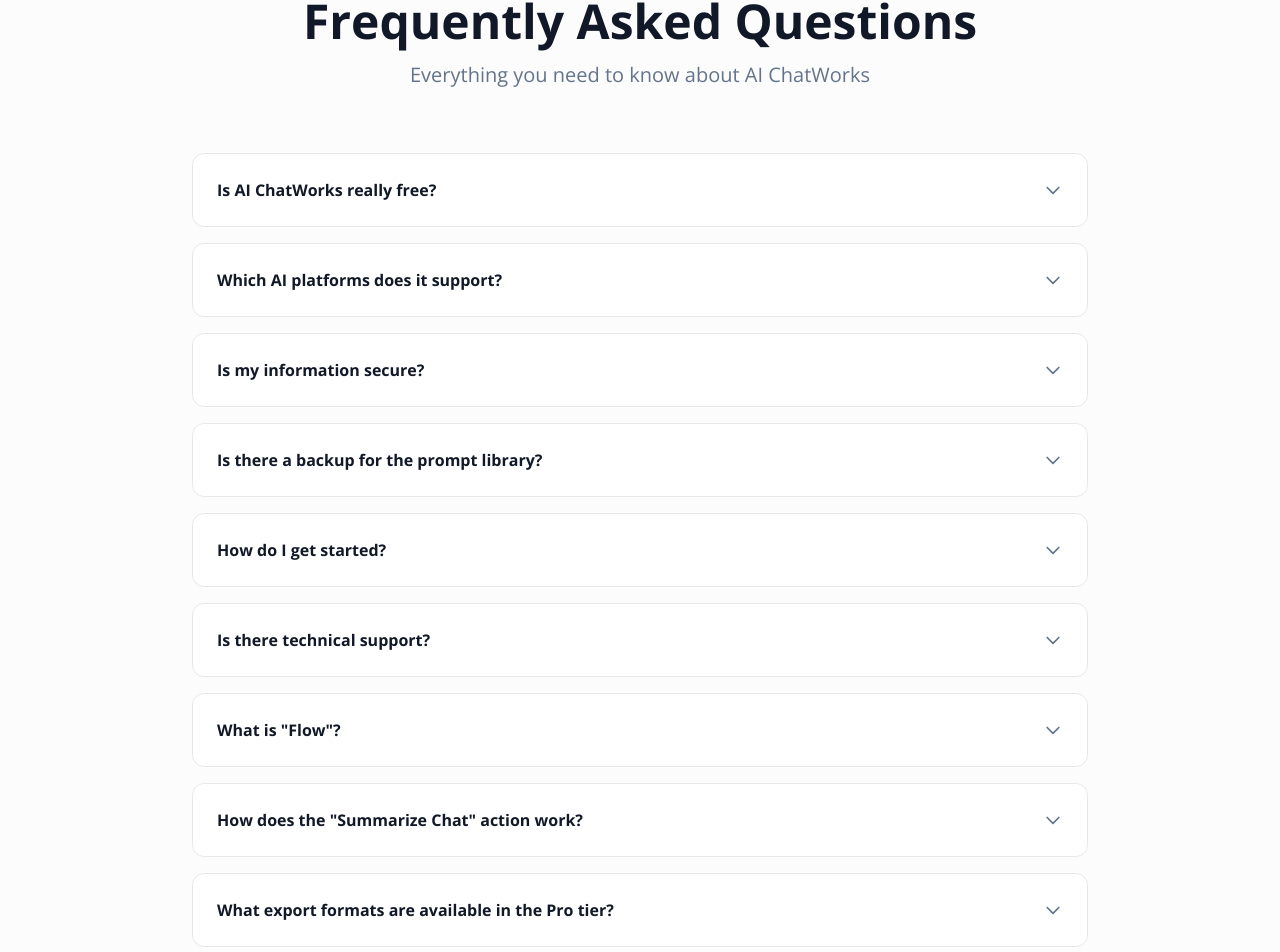
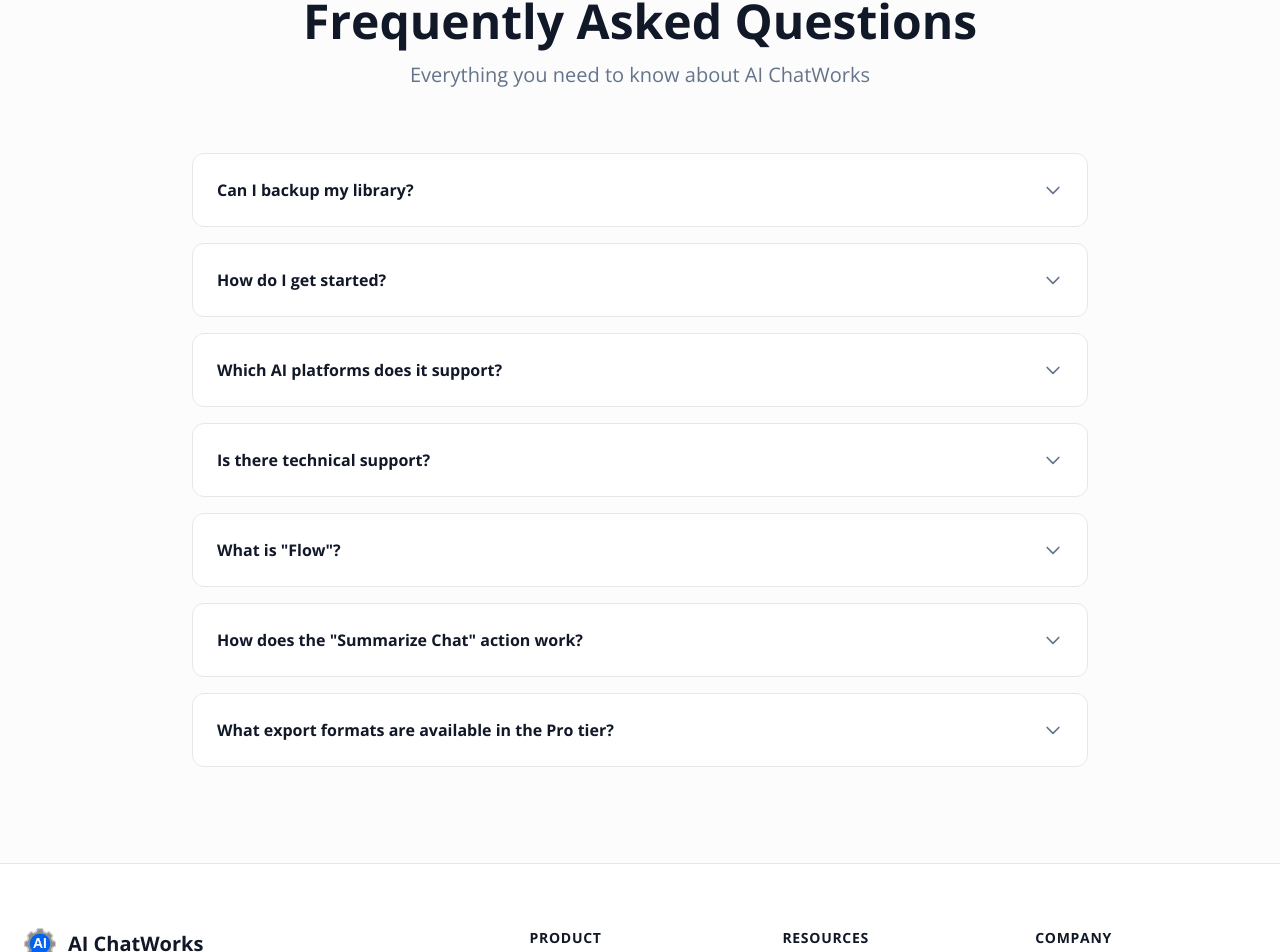
Before and after one commit to roeymit84/ai-chatworks-website, a Next.js app: page / in a window 1280 px wide. Shown: the part 4741-5693 px from the top of the page. Built offline with nearby package versions, Linux system fonts and the light colour scheme.

Commit message:
Add files via upload

```diff
--- a/app/page.jsx
+++ b/app/page.jsx
@@ -461,10 +461,18 @@ export default function Home() {
             <div className="space-y-4">
               <details className="group bg-white rounded-xl border border-brand-border overflow-hidden">
                 <summary className="flex items-center justify-between p-6 font-bold text-brand-dark cursor-pointer hover:bg-brand-surface transition select-none">
-                  Is AI ChatWorks really free?
+                  Can I backup my library?
                   <svg className="w-5 h-5 transition-transform group-open:rotate-180 text-brand-slate" fill="none" stroke="currentColor" viewBox="0 0 24 24"><path strokeLinecap="round" strokeLinejoin="round" strokeWidth="2" d="M19 9l-7 7-7-7" /></svg>
                 </summary>
-                <div className="px-6 pb-6 text-brand-slate leading-relaxed">Yes! AI ChatWorks is completely free to use. All core features — including the prompt library, Flow command palette, and multi-platform support — are available at no cost. We believe in making productivity tools accessible to everyone.</div>
+                <div className="px-6 pb-6 text-brand-slate leading-relaxed">Yes. The "Local Data" tab in Settings features a robust Import/Export tool. You can create a full backup of your prompts, folders, and settings as a single .zip file, allowing you to restore your library or move it to a new computer at any time.</div>
+              </details>
+
+              <details className="group bg-white rounded-xl border border-brand-border overflow-hidden">
+                <summary className="flex items-center justify-between p-6 font-bold text-brand-dark cursor-pointer hover:bg-brand-surface transition select-none">
+                  How do I get started?
+                  <svg className="w-5 h-5 transition-transform group-open:rotate-180 text-brand-slate" fill="none" stroke="currentColor" viewBox="0 0 24 24"><path strokeLinecap="round" strokeLinejoin="round" strokeWidth="2" d="M19 9l-7 7-7-7" /></svg>
+                </summary>
+                <div className="px-6 pb-6 text-brand-slate leading-relaxed">After installing, the extension will automatically activate on supported sites (ChatGPT, Claude, Gemini). You can either follow the quick onboarding tour or start immediately. Open the main window by clicking the floating icon, or press Cmd+Shift+F (Mac) / Ctrl+Shift+F (Windows) to launch the "Flow" command palette.</div>
               </details>
 
               <details className="group bg-white rounded-xl border border-brand-border overflow-hidden">
@@ -477,34 +485,10 @@ export default function Home() {
 
               <details className="group bg-white rounded-xl border border-brand-border overflow-hidden">
                 <summary className="flex items-center justify-between p-6 font-bold text-brand-dark cursor-pointer hover:bg-brand-surface transition select-none">
-                  Is my information secure?
-                  <svg className="w-5 h-5 transition-transform group-open:rotate-180 text-brand-slate" fill="none" stroke="currentColor" viewBox="0 0 24 24"><path strokeLinecap="round" strokeLinejoin="round" strokeWidth="2" d="M19 9l-7 7-7-7" /></svg>
-                </summary>
-                <div className="px-6 pb-6 text-brand-slate leading-relaxed">Absolutely. Security and privacy are core to our design. Your entire prompt library is stored 100% locally on your computer using secure browser storage (chrome.storage.local). Nothing is ever sent to an external server, ensuring your data remains private and secure.</div>
-              </details>
-
-              <details className="group bg-white rounded-xl border border-brand-border overflow-hidden">
-                <summary className="flex items-center justify-between p-6 font-bold text-brand-dark cursor-pointer hover:bg-brand-surface transition select-none">
-                  Is there a backup for the prompt library?
-                  <svg className="w-5 h-5 transition-transform group-open:rotate-180 text-brand-slate" fill="none" stroke="currentColor" viewBox="0 0 24 24"><path strokeLinecap="round" strokeLinejoin="round" strokeWidth="2" d="M19 9l-7 7-7-7" /></svg>
-                </summary>
-                <div className="px-6 pb-6 text-brand-slate leading-relaxed">Yes. The "Data Management" tab in Settings features a robust Import/Export tool. You can create a full backup of your prompts, folders, and settings as a single .zip file, allowing you to restore your library or move it to a new computer at any time.</div>
-              </details>
-
-              <details className="group bg-white rounded-xl border border-brand-border overflow-hidden">
-                <summary className="flex items-center justify-between p-6 font-bold text-brand-dark cursor-pointer hover:bg-brand-surface transition select-none">
-                  How do I get started?
-                  <svg className="w-5 h-5 transition-transform group-open:rotate-180 text-brand-slate" fill="none" stroke="currentColor" viewBox="0 0 24 24"><path strokeLinecap="round" strokeLinejoin="round" strokeWidth="2" d="M19 9l-7 7-7-7" /></svg>
-                </summary>
-                <div className="px-6 pb-6 text-brand-slate leading-relaxed">After installing, the extension will automatically activate on supported sites (ChatGPT, Claude, Gemini). You can either follow the quick onboarding tour or start immediately. Open the main window by clicking the floating icon, or press Cmd+Shift+F (Mac) / Ctrl+Shift+F (Windows) to launch the "Flow" command palette.</div>
-              </details>
-
-              <details className="group bg-white rounded-xl border border-brand-border overflow-hidden">
-                <summary className="flex items-center justify-between p-6 font-bold text-brand-dark cursor-pointer hover:bg-brand-surface transition select-none">
                   Is there technical support?
                   <svg className="w-5 h-5 transition-transform group-open:rotate-180 text-brand-slate" fill="none" stroke="currentColor" viewBox="0 0 24 24"><path strokeLinecap="round" strokeLinejoin="round" strokeWidth="2" d="M19 9l-7 7-7-7" /></svg>
                 </summary>
-                <div className="px-6 pb-6 text-brand-slate leading-relaxed">Yes. We offer community and direct support. You can access support links, join our Facebook group, or find our contact email directly from the "Help & Support" section within the extension's settings panel.</div>
+                <div className="px-6 pb-6 text-brand-slate leading-relaxed">Yes. We offer community and direct support. Contact email directly from the "Help & Support" section.</div>
               </details>
 
               <details className="group bg-white rounded-xl border border-brand-border overflow-hidden">
@@ -520,7 +504,7 @@ export default function Home() {
                   How does the "Summarize Chat" action work?
                   <svg className="w-5 h-5 transition-transform group-open:rotate-180 text-brand-slate" fill="none" stroke="currentColor" viewBox="0 0 24 24"><path strokeLinecap="round" strokeLinejoin="round" strokeWidth="2" d="M19 9l-7 7-7-7" /></svg>
                 </summary>
-                <div className="px-6 pb-6 text-brand-slate leading-relaxed">The "Summarize Chat" action (available in Flow) is an intelligent tool that reads the current conversation, detects the dominant language, and then instructs the AI to generate a "full fidelity" summary. This summary is automatically copied to your clipboard, allowing you to seamlessly start a new chat with full context.</div>
+                <div className="px-6 pb-6 text-brand-slate leading-relaxed">The "Summarize Chat" action (available in Flow/Actions) is an intelligent tool that reads the current conversation, detects the dominant language, and then instructs the AI to generate a "full fidelity" summary. This summary is automatically copied to your clipboard, allowing you to seamlessly start a new chat with full context.</div>
               </details>
 
               <details className="group bg-white rounded-xl border border-brand-border overflow-hidden">
```
